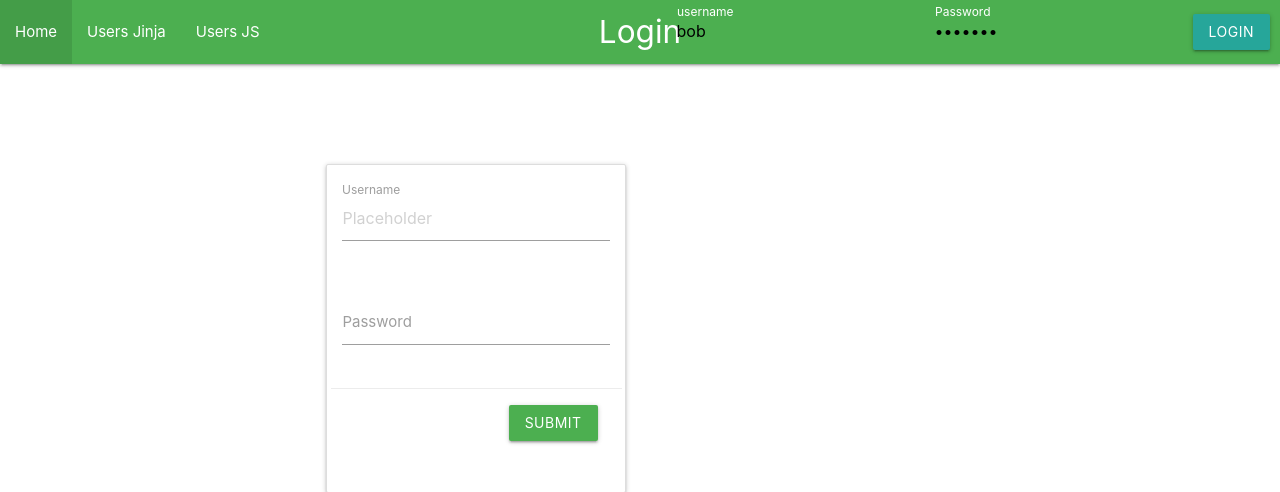
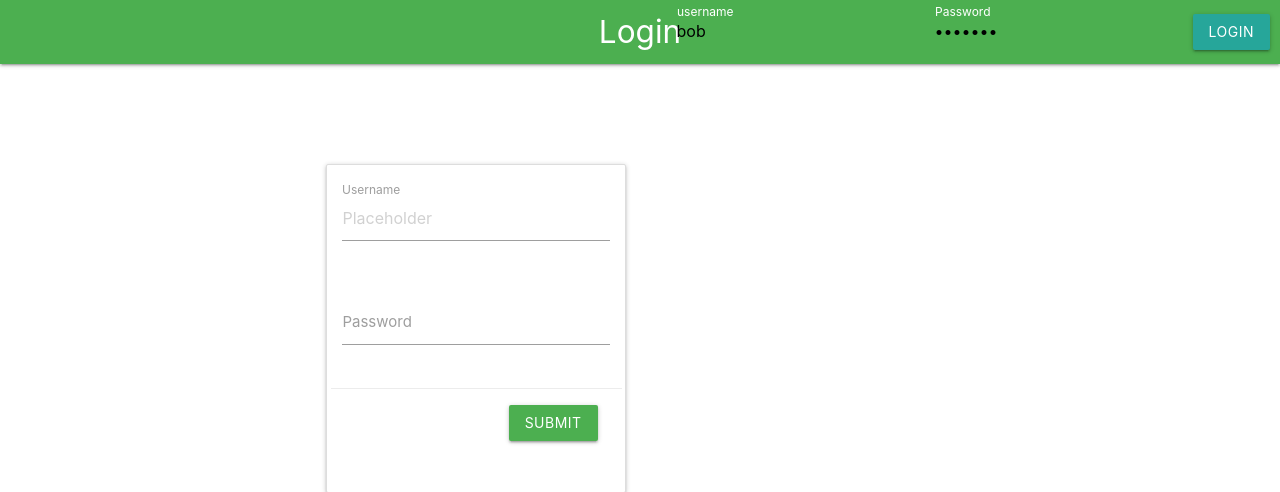
Before and after one commit to ShakeemPadmore02/FlaskandFurious, a Flask app: page / in a window 1280 px wide. Shown: the top 492 px of the page. Run offline with Flask 3, Linux system fonts and the light colour scheme.

Commit message:
updated layout.html

```diff
--- a/App/templates/layout.html
+++ b/App/templates/layout.html
@@ -18,12 +18,12 @@
           <div class="nav-wrapper">
               <a href="#!" class="brand-logo center">{% block page %}{% endblock %}</a>
               <ul id="nav-mobile" class="left">
-                  <li><a href="/">Home</a></li>
-                  <li><a href="/users">Users Jinja</a></li>
+                  <li><a href="/"></a></li>
+                  <li><a href="/users"></a></li>
                   {% if is_authenticated %}
                     <li><a href="/identify">Identify</a></li>
                   {% endif %}
-                  <li><a href="/static/users">Users JS</a></li>
+                  <li><a href="/static/users"></a></li>
               </ul>
               {% if is_authenticated %}
               <ul id="nav-mobile" class="right">
```
